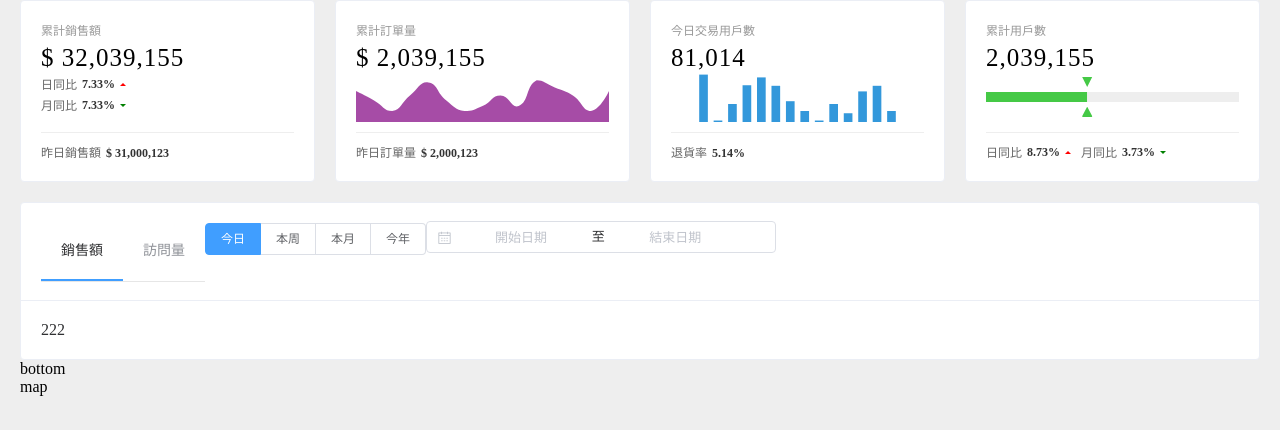
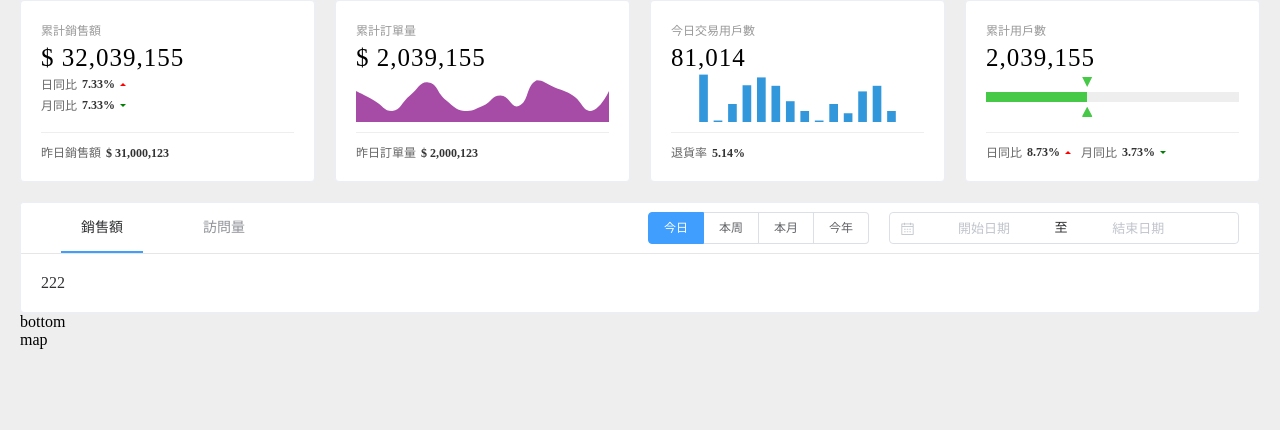
Before and after one commit to lhikarul/dada-visualization, a Vue app in the folder data-report-dev/: page /#/ in a window 1280 px wide. Shown: the top 430 px of the page. Built offline with nearby package versions, Linux system fonts and the light colour scheme.

Commit message:
add: 銷售趨勢組件 開發 下

```diff
--- a/data-report-dev/src/components/SalesView/index.vue
+++ b/data-report-dev/src/components/SalesView/index.vue
@@ -3,7 +3,11 @@
     <el-card shadow="hover">
       <template v-slot:header>
         <div class="menu-wrapper">
-          <el-menu mode="horizontal" :default-active="activeIndex" @select="onMenuSelect">
+          <el-menu mode="horizontal"
+            :default-active="activeIndex"
+            @select="onMenuSelect"
+            class="sales-view-el-menu"
+            >
             <el-menu-item index="1">銷售額</el-menu-item>
             <el-menu-item index="2">訪問量</el-menu-item>
           </el-menu>
@@ -21,7 +25,9 @@
               start-placeholder="開始日期"
               end-placeholder="結束日期"
               size="small"
+              unlink-panels
               :picker-options="pickerOptions"
+              class="sales-view-date-picker"
               ></el-date-picker>
           </div>
         </div>
@@ -43,19 +49,28 @@ export default {
           {
             text: '最近一周',
             onClick (picker) {
-
+              const start = new Date()
+              const end = new Date()
+              start.setTime(start.getTime() - 3600 * 24 * 1000 * 7)
+              picker.$emit('pick', [start, end])
             }
           },
           {
             text: '最近一個月',
             onClick (picker) {
-
+              const start = new Date()
+              const end = new Date()
+              start.setTime(start.getTime() - 3600 * 24 * 1000 * 30)
+              picker.$emit('pick', [start, end])
             }
           },
           {
             text: '最近三個月',
             onClick (picker) {
-
+              const start = new Date()
+              const end = new Date()
+              start.setTime(start.getTime() - 3600 * 24 * 1000 * 90)
+              picker.$emit('pick', [start, end])
             }
           }
         ]
@@ -75,6 +90,28 @@ export default {
   margin-top: 20px;
   .menu-wrapper {
     display: flex;
+    position: relative;
+    .sales-view-el-menu {
+      width: 100%;
+      padding-left: 20px;
+      .el-menu-item {
+        height: 50px;
+        line-height: 50px;
+        margin: 0 20px;
+      }
+    }
+    .menu-right {
+      position: absolute;
+      top: 0;
+      right: 20px;
+      height: 50px;
+      display: flex;
+      align-items: center;
+      justify-content: flex-end;
+      .sales-view-date-picker {
+        margin-left: 20px;
+      }
+    }
   }
 }
 </style>
--- a/data-report-dev/src/style/index.css
+++ b/data-report-dev/src/style/index.css
@@ -2,3 +2,8 @@
     width: 100%;
     height: 100%;
 }
+
+.el-card__header {
+    border-bottom: none;
+    padding: 0;
+}
```
